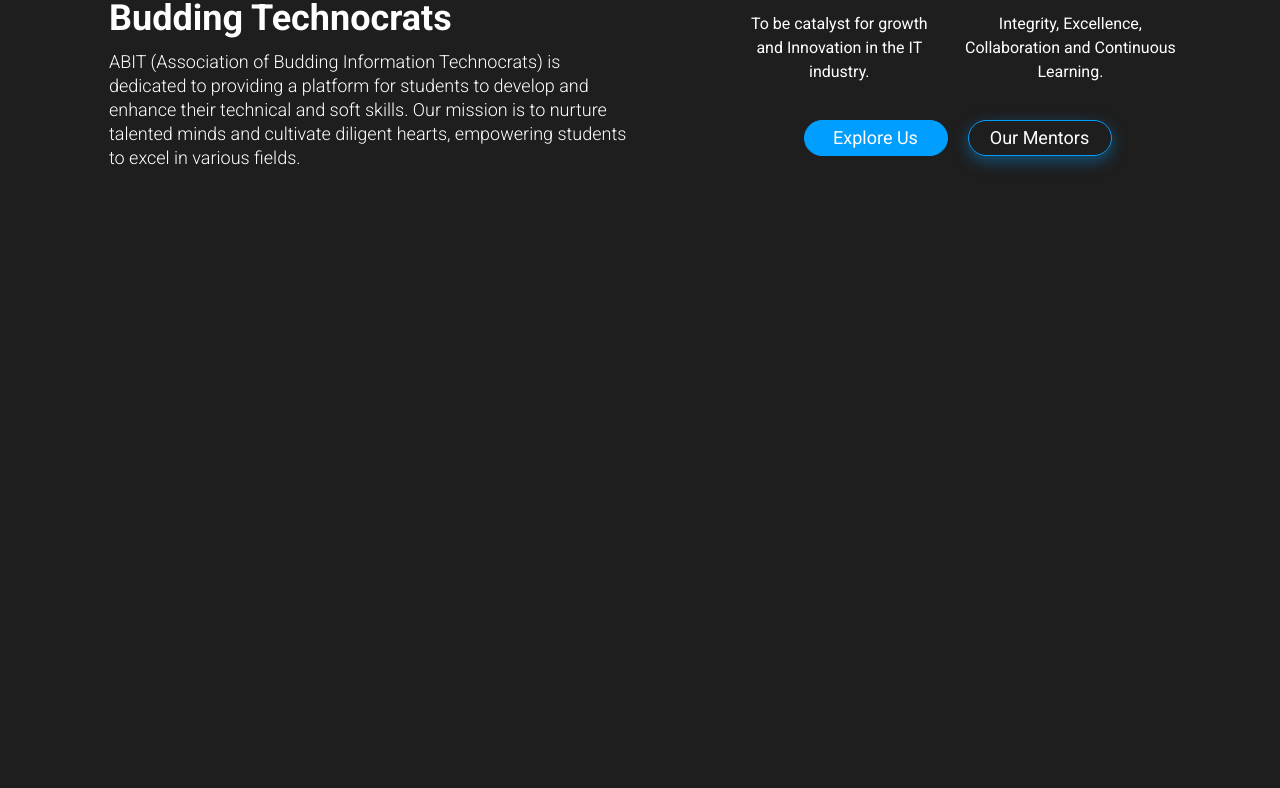
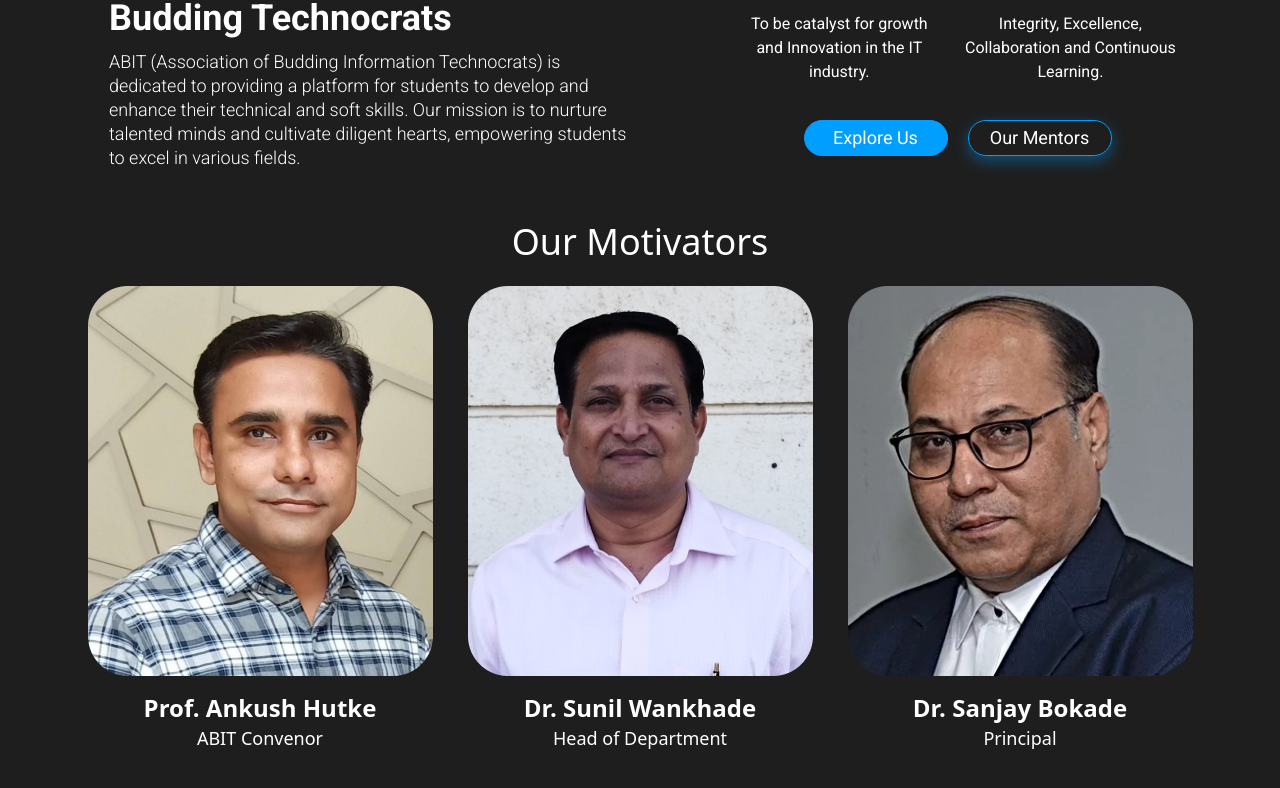
Before and after one commit to OmkarLande/Abit-Website, a React (Vite) app: page / in a window 1280 px wide. Shown: the part 1285-2073 px from the top of the page. Before the commit the page ends 1467 px from the top, so only its background shows below. Built offline with nearby package versions, Linux system fonts and the light colour scheme.

Commit message:
motivators

```diff
--- a/src/components/Motivators.jsx
+++ b/src/components/Motivators.jsx
@@ -9,8 +9,8 @@
     ];
     return (
         <section className="max-w-full w-[540px] md:w-[1140px] md:h-[550px] my-10 mx-auto text-white text-center">
-            <p className="text-4xl mb-4">Our Motivators</p>
-            <div className="flex flex-col md:flex-row gap-x-4 gap-8 md:gap-0 md:my-6">
+            <p className="mb-4 text-4xl">Our Motivators</p>
+            <div className="flex flex-col gap-8 md:flex-row gap-x-4 md:gap-0 md:my-6">
                 {teamData.map((team, index) => (
                     <Teamcard
                         key={index}
--- a/src/components/Teamcard.jsx
+++ b/src/components/Teamcard.jsx
@@ -4,7 +4,7 @@
     return (
         <>
             <div className={`md:h-${height} md:w-${width} h-${mobileHeight} h-${mobileWidth} text-center mx-auto`}>
-                <img className="mb-4 mx-auto" src={`/${imageSrc}`} alt={imageAltText} />
+                <img className="mx-auto mb-4" src={`/${imageSrc}`} alt={imageAltText} />
                 <h3 className="text-2xl font-semibold">{name}</h3>
                 <h4 className="text-lg font-normal">{title}</h4>
             </div>
--- a/src/pages/Home.jsx
+++ b/src/pages/Home.jsx
@@ -30,8 +30,8 @@
       <Herosection className="component" />
       <Coreteam className="component" />
       <Ourmissons className="component" />
-      {/* <Motivators className="component" />
-      <Potentials className="component" />
+      <Motivators className="component" />
+      {/* <Potentials className="component" />
       <Sponsor className="component" />
       <Events className="component" />
        <Footer className="component" /> */}
```
